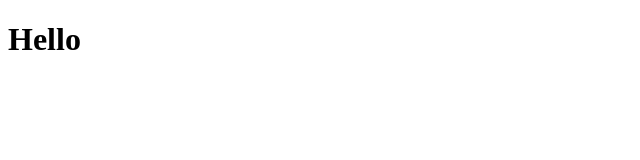
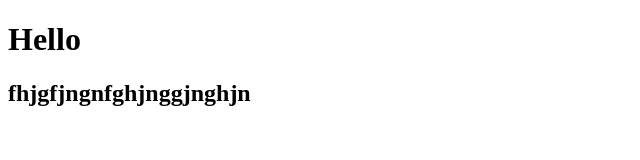
Before and after one commit to artyomtrus/first-project, a plain HTML site: page index.html in a window 1280 px wide. Shown: the whole page, without its empty margins (0-640 px from the left). Drawn offline with Linux system fonts and the light colour scheme.

Commit message:
поменял

```diff
--- a/index.html
+++ b/index.html
@@ -10,6 +10,7 @@
 
 <body>
 	<h1>Hello</h1>
+	<h2>fhjgfjngnfghjnggjnghjn</h2>
 </body>
 
 </html>
```
